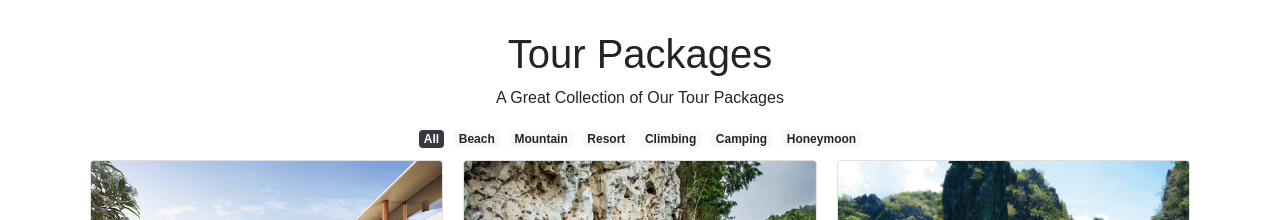
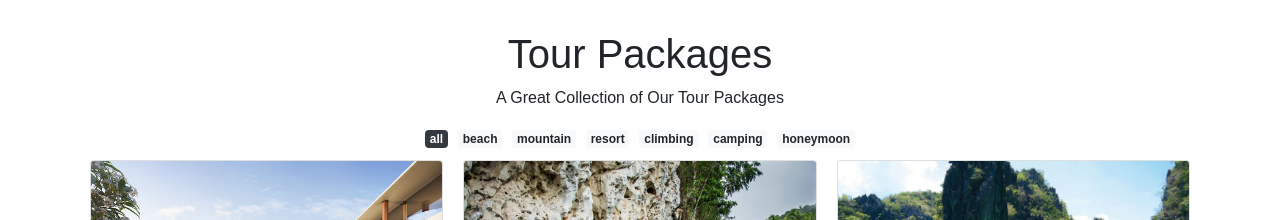
Before and after one commit to markdino/tourism-site, a React (Create React App) app: page / in a window 1280 px wide. Shown: the part 1620-1840 px from the top of the page. Built offline with nearby package versions, Linux system fonts and the light colour scheme; the HTML template or start-up script is replaced by a standard one.

Commit message:
feat:  filter tourCards by category

```diff
--- a/src/components/Package.js
+++ b/src/components/Package.js
@@ -15,7 +15,7 @@ import imgCard9 from "../img/img-card (9).jpg";
 const tours = [
   {
     id: 1,
-    category: "resort honeymoon",
+    category: ["resort", "honeymoon"],
     img: imgCard1,
     alt: "blah blah",
     title: "Marsan",
@@ -23,7 +23,7 @@ const tours = [
   },
   {
     id: 2,
-    category: "climbing",
+    category: ["climbing"],
     img: imgCard2,
     alt: "blah blah",
     title: "Tabok",
@@ -31,7 +31,7 @@ const tours = [
   },
   {
     id: 3,
-    category: "beach climbing",
+    category: ["beach", "climbing"],
     img: imgCard3,
     alt: "blah blah",
     title: "Tabok",
@@ -39,7 +39,7 @@ const tours = [
   },
   {
     id: 4,
-    category: "beach mountain",
+    category: ["beach", "mountain"],
     img: imgCard4,
     alt: "blah blah",
     title: "Tabok",
@@ -47,7 +47,7 @@ const tours = [
   },
   {
     id: 5,
-    category: "resort honeymoon",
+    category: ["resort", "honeymoon"],
     img: imgCard5,
     alt: "blah blah",
     title: "Tabok",
@@ -55,7 +55,7 @@ const tours = [
   },
   {
     id: 6,
-    category: "beach honeymoon resort",
+    category: ["beach", "honeymoon", "resort"],
     img: imgCard6,
     alt: "blah blah",
     title: "Tabok",
@@ -63,7 +63,7 @@ const tours = [
   },
   {
     id: 7,
-    category: "resort honeymoon",
+    category: ["resort", "honeymoon"],
     img: imgCard7,
     alt: "blah blah",
     title: "Tabok",
@@ -71,7 +71,7 @@ const tours = [
   },
   {
     id: 8,
-    category: "climbing",
+    category: ["climbing"],
     img: imgCard8,
     alt: "blah blah",
     title: "Tabok",
@@ -79,7 +79,7 @@ const tours = [
   },
   {
     id: 9,
-    category: "beach resort",
+    category: ["beach", "resort"],
     img: imgCard9,
     alt: "blah blah",
     title: "Tabok",
@@ -87,9 +87,20 @@ const tours = [
   }
 ];
 
+const itemCategories = [
+  "all",
+  "beach",
+  "mountain",
+  "resort",
+  "climbing",
+  "camping",
+  "honeymoon"
+];
+
 class Package extends Component {
   state = {
-    cards: []
+    cards: [],
+    category: "all"
   };
 
   componentDidMount() {
@@ -97,7 +108,7 @@ class Package extends Component {
   }
 
   render() {
-    const { cards } = this.state;
+    const { cards, category } = this.state;
     return (
       <div className="subComponent">
         <Container>
@@ -106,32 +117,29 @@ class Package extends Component {
             <p>A Great Collection of Our Tour Packages</p>
           </header>
           <section className="packageBody text-center">
-            <Badge href="#" color="dark">
-              All
-            </Badge>
-            <Badge href="#" color="light">
-              Beach
-            </Badge>
-            <Badge href="#" color="light">
-              Mountain
-            </Badge>
-            <Badge href="#" color="light">
-              Resort
-            </Badge>
-            <Badge href="#" color="light">
-              Climbing
-            </Badge>
-            <Badge href="#" color="light">
-              Camping
-            </Badge>
-            <Badge href="#" color="light">
-              Honeymoon
-            </Badge>
+            {itemCategories.map((badge, index) => (
+              <Badge
+                key={index}
+                color={badge === category ? "dark" : "light"}
+                onClick={() => this.setState({ category: badge })}
+              >
+                {badge}
+              </Badge>
+            ))}
+
             <Row className="text-left">
-              <CardColumns md="4" sm="6">
-                {cards.map(tourcard => (
-                  <TourCard key={tourcard.id} tourcard={tourcard} />
-                ))}
+              <CardColumns>
+                {category !== "all"
+                  ? cards.map(tourcard => {
+                      return tourcard.category.map(catItem => {
+                        return catItem === category ? (
+                          <TourCard key={tourcard.id} tourcard={tourcard} />
+                        ) : null;
+                      });
+                    })
+                  : cards.map(tourcard => (
+                      <TourCard key={tourcard.id} tourcard={tourcard} />
+                    ))}
               </CardColumns>
             </Row>
           </section>
--- a/src/components/TourCard.js
+++ b/src/components/TourCard.js
@@ -10,9 +10,9 @@ import {
 import "../App.css";
 
 const TourCard = ({ tourcard }) => {
-  const { category, img, alt, title, subtitle } = tourcard;
+  const { img, alt, title, subtitle } = tourcard;
   return (
-    <Card className={category}>
+    <Card>
       <CardImg top width="100%" src={img} alt={alt} />
       <CardBody>
         <Button color="secondary" className="float-right">
```
